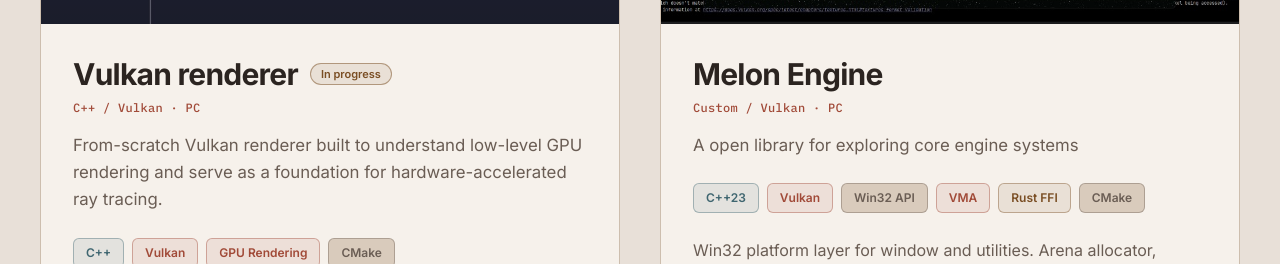
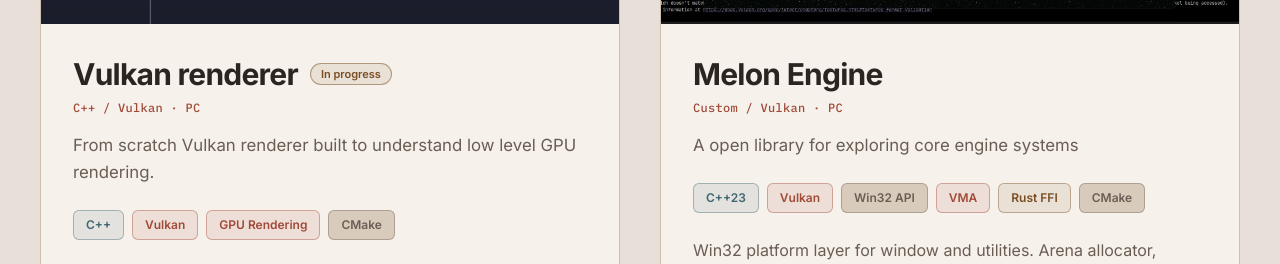
Before and after one commit to MiloPernemarkDEV/Portfolio, a React (Vite) app: page / in a window 1280 px wide. Shown: the part 1480-1744 px from the top of the page. Built offline with nearby package versions, Linux system fonts and the light colour scheme.

Commit message:
Wording changes

```diff
--- a/src/data/site.ts
+++ b/src/data/site.ts
@@ -84,7 +84,7 @@ export const projects: Project[] = [
     engine: "C++ / Vulkan",
     platform: "PC",
     description:
-      "From-scratch Vulkan renderer built to understand low-level GPU rendering and serve as a foundation for hardware-accelerated ray tracing.",
+      "From scratch Vulkan renderer built to understand low level GPU rendering.",
     technologies: ["C++", "Vulkan", "GPU Rendering", "CMake"],
     highlights: [
       "GPU Device setup and mangement",
```
